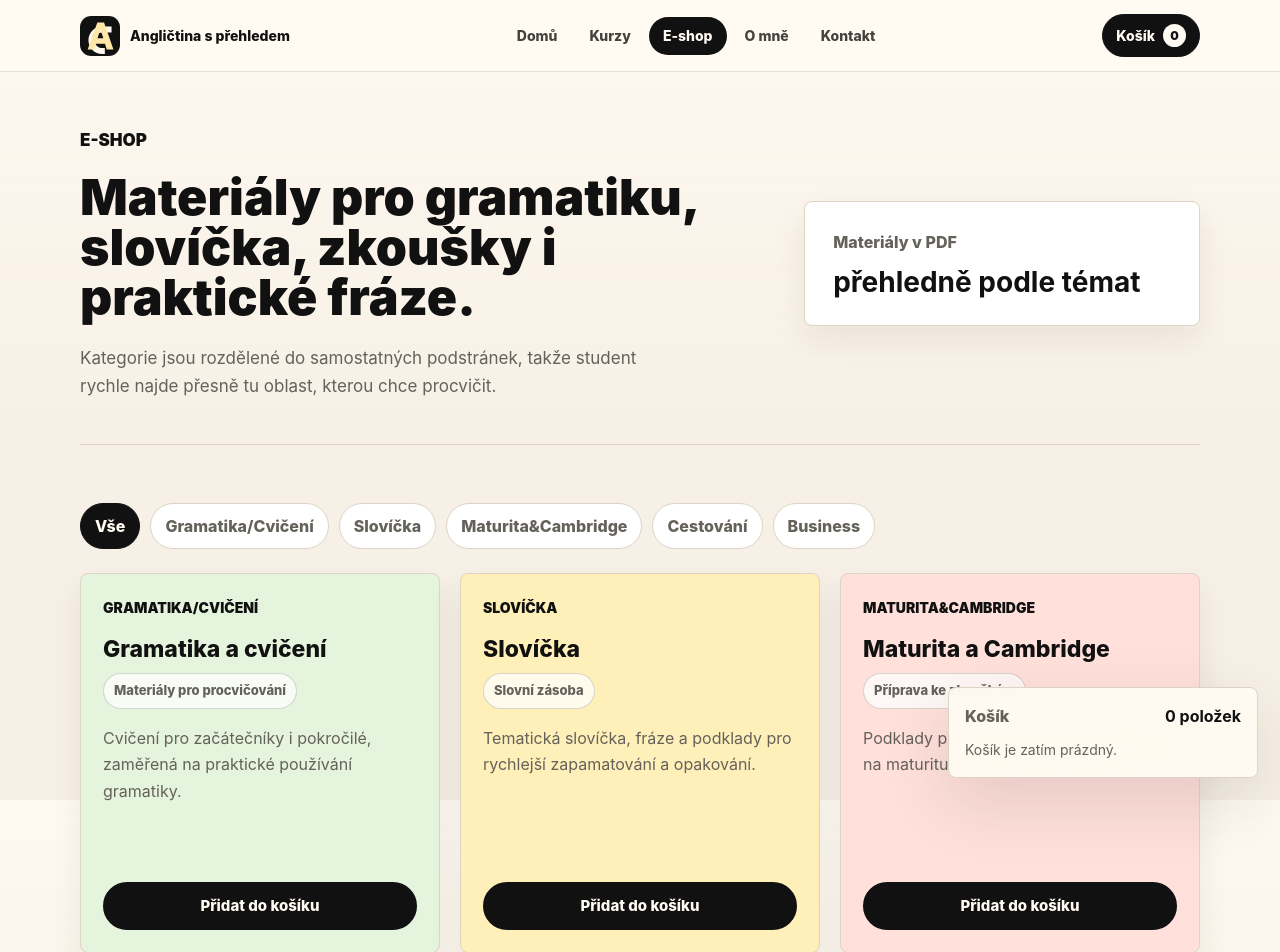
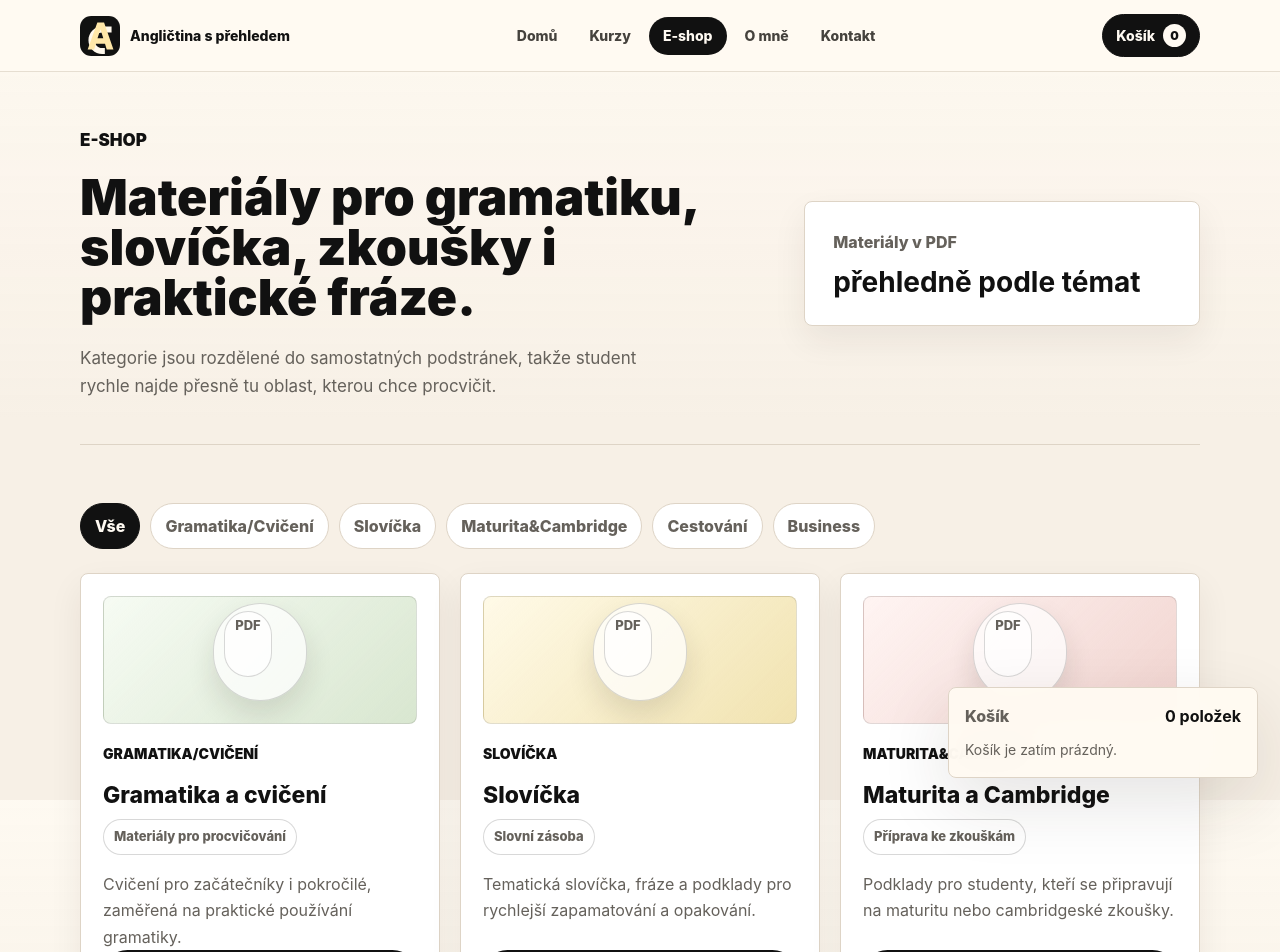
Before and after one commit to iiikillikiii-tech/Anglictina-web, a Next.js app: page /eshop in a window 1280 px wide. Shown: the top 952 px of the page. Built offline with nearby package versions, Linux system fonts and the light colour scheme.

Commit message:
Release v0.6.0 material card polish

```diff
--- a/package.json
+++ b/package.json
@@ -1,6 +1,6 @@
 {
   "name": "anglictina-web",
-  "version": "0.5.0",
+  "version": "0.6.0",
   "private": true,
   "scripts": {
     "dev": "next dev",
--- a/src/app/components/ProductGrid.tsx
+++ b/src/app/components/ProductGrid.tsx
@@ -30,6 +30,14 @@ export function ProductGrid({ activeCategorySlug }: { activeCategorySlug?: strin
       <div className="product-grid">
         {visibleProducts.map((product) => (
           <article key={product.slug} className={`product-card accent-${product.accent}`}>
+            <div className="product-preview" aria-hidden="true">
+              <span className="product-sheet">
+                <span className="product-sheet-kicker">PDF</span>
+                <span />
+                <span />
+                <span />
+              </span>
+            </div>
             <p className="card-eyebrow">{product.category}</p>
             <h3>{product.title}</h3>
             <span>{product.status}</span>
--- a/src/app/globals.css
+++ b/src/app/globals.css
@@ -658,28 +658,23 @@ p {
   padding: 22px;
 }
 
-.course-card:nth-child(5n + 1),
-.product-card:nth-child(5n + 1) {
+.course-card:nth-child(5n + 1) {
   background: var(--green);
 }
 
-.course-card:nth-child(5n + 2),
-.product-card:nth-child(5n + 2) {
+.course-card:nth-child(5n + 2) {
   background: var(--yellow);
 }
 
-.course-card:nth-child(5n + 3),
-.product-card:nth-child(5n + 3) {
+.course-card:nth-child(5n + 3) {
   background: var(--pink);
 }
 
-.course-card:nth-child(5n + 4),
-.product-card:nth-child(5n + 4) {
+.course-card:nth-child(5n + 4) {
   background: var(--blue);
 }
 
-.course-card:nth-child(5n + 5),
-.product-card:nth-child(5n + 5) {
+.course-card:nth-child(5n + 5) {
   background: var(--lavender);
 }
 
@@ -752,51 +747,121 @@ p {
 
 .category-card {
   display: grid;
-  gap: 12px;
-  min-height: 220px;
+  gap: 10px;
+  min-height: 250px;
   align-content: start;
-  padding: 18px;
+  padding: 14px;
+  overflow: hidden;
 }
 
 .resource-thumb {
-  display: block;
-  min-height: 96px;
+  position: relative;
+  display: grid;
+  min-height: 124px;
+  place-items: center;
+  overflow: hidden;
   border-radius: 8px;
+  border: 1px solid rgba(17, 17, 17, 0.12);
   background:
-    linear-gradient(135deg, rgba(255, 255, 255, 0.5), rgba(17, 17, 17, 0.08)),
+    radial-gradient(circle at 20% 16%, rgba(255, 255, 255, 0.72), transparent 34%),
     var(--green);
 }
 
 .category-card:nth-child(2) .resource-thumb {
   background:
-    linear-gradient(135deg, rgba(255, 255, 255, 0.5), rgba(17, 17, 17, 0.08)),
+    radial-gradient(circle at 20% 16%, rgba(255, 255, 255, 0.72), transparent 34%),
     var(--yellow);
 }
 
 .category-card:nth-child(3) .resource-thumb {
   background:
-    linear-gradient(135deg, rgba(255, 255, 255, 0.5), rgba(17, 17, 17, 0.08)),
+    radial-gradient(circle at 20% 16%, rgba(255, 255, 255, 0.72), transparent 34%),
     var(--pink);
 }
 
 .category-card:nth-child(4) .resource-thumb {
   background:
-    linear-gradient(135deg, rgba(255, 255, 255, 0.5), rgba(17, 17, 17, 0.08)),
+    radial-gradient(circle at 20% 16%, rgba(255, 255, 255, 0.72), transparent 34%),
     var(--blue);
 }
 
 .category-card:nth-child(5) .resource-thumb {
   background:
-    linear-gradient(135deg, rgba(255, 255, 255, 0.5), rgba(17, 17, 17, 0.08)),
+    radial-gradient(circle at 20% 16%, rgba(255, 255, 255, 0.72), transparent 34%),
     var(--lavender);
+}
+
+.resource-sheet {
+  position: relative;
+  display: grid;
+  width: 72%;
+  max-width: 120px;
+  min-height: 94px;
+  gap: 8px;
+  align-content: start;
+  border: 1px solid rgba(17, 17, 17, 0.15);
+  border-radius: 7px;
+  background: #fffdf8;
+  padding: 15px 14px;
+  box-shadow: 0 14px 28px rgba(45, 35, 24, 0.12);
+  transform: rotate(-3deg);
+}
+
+.resource-sheet::before {
+  content: "";
+  position: absolute;
+  top: 11px;
+  right: 11px;
+  width: 18px;
+  height: 18px;
+  border-radius: 50%;
+  background: var(--ink);
+}
+
+.resource-sheet span {
+  display: block;
+  height: 7px;
+  border-radius: 999px;
+  background: rgba(17, 17, 17, 0.12);
+}
+
+.resource-sheet span:first-child {
+  width: 52%;
+  background: var(--ink);
+}
+
+.resource-sheet span:nth-child(2) {
+  width: 82%;
+  margin-top: 13px;
+}
+
+.resource-sheet span:nth-child(3) {
+  width: 68%;
+}
+
+.resource-sheet span:nth-child(4) {
+  width: 90%;
+}
+
+.resource-tab {
+  position: absolute;
+  right: 10px;
+  bottom: 10px;
+  border: 1px solid rgba(17, 17, 17, 0.14);
+  border-radius: 999px;
+  background: rgba(255, 255, 255, 0.82);
+  padding: 6px 9px;
+  color: var(--ink);
+  font-size: 12px;
+  font-weight: 900;
 }
 
 .category-card strong {
   color: var(--ink);
-  font-size: 20px;
+  font-size: 18px;
 }
 
-.category-card span:not(.resource-thumb) {
+.category-card > span:not(.resource-thumb) {
   color: var(--muted);
   line-height: 1.55;
 }
@@ -846,6 +911,102 @@ p {
   color: var(--muted);
   font-size: 13px;
   font-weight: 850;
+}
+
+.product-card {
+  background: var(--paper-strong);
+}
+
+.product-preview {
+  display: grid;
+  min-height: 128px;
+  place-items: center;
+  margin-bottom: 18px;
+  overflow: hidden;
+  border: 1px solid rgba(17, 17, 17, 0.12);
+  border-radius: 8px;
+  background:
+    linear-gradient(135deg, rgba(255, 255, 255, 0.66), rgba(17, 17, 17, 0.06)),
+    var(--soft);
+}
+
+.product-card:nth-child(5n + 1) .product-preview {
+  background:
+    linear-gradient(135deg, rgba(255, 255, 255, 0.66), rgba(17, 17, 17, 0.06)),
+    var(--green);
+}
+
+.product-card:nth-child(5n + 2) .product-preview {
+  background:
+    linear-gradient(135deg, rgba(255, 255, 255, 0.66), rgba(17, 17, 17, 0.06)),
+    var(--yellow);
+}
+
+.product-card:nth-child(5n + 3) .product-preview {
+  background:
+    linear-gradient(135deg, rgba(255, 255, 255, 0.66), rgba(17, 17, 17, 0.06)),
+    var(--pink);
+}
+
+.product-card:nth-child(5n + 4) .product-preview {
+  background:
+    linear-gradient(135deg, rgba(255, 255, 255, 0.66), rgba(17, 17, 17, 0.06)),
+    var(--blue);
+}
+
+.product-card:nth-child(5n + 5) .product-preview {
+  background:
+    linear-gradient(135deg, rgba(255, 255, 255, 0.66), rgba(17, 17, 17, 0.06)),
+    var(--lavender);
+}
+
+.product-sheet {
+  display: grid;
+  width: min(150px, 74%);
+  min-height: 98px;
+  gap: 8px;
+  align-content: start;
+  border: 1px solid rgba(17, 17, 17, 0.16);
+  border-radius: 8px;
+  background: #fffdf8;
+  padding: 14px;
+  box-shadow: 0 14px 28px rgba(45, 35, 24, 0.12);
+}
+
+.product-sheet-kicker {
+  display: inline-flex;
+  width: fit-content;
+  margin: 0 0 6px;
+  border: 0;
+  border-radius: 999px;
+  background: var(--ink);
+  padding: 5px 8px;
+  color: #fffaf2;
+  font-size: 11px;
+  font-weight: 900;
+  line-height: 1;
+}
+
+.product-sheet > span:not(.product-sheet-kicker) {
+  display: block;
+  height: 7px;
+  margin: 0;
+  border: 0;
+  border-radius: 999px;
+  background: rgba(17, 17, 17, 0.12);
+  padding: 0;
+}
+
+.product-sheet > span:nth-child(2) {
+  width: 86%;
+}
+
+.product-sheet > span:nth-child(3) {
+  width: 68%;
+}
+
+.product-sheet > span:nth-child(4) {
+  width: 78%;
 }
 
 .review-section {
--- a/src/app/page.tsx
+++ b/src/app/page.tsx
@@ -132,9 +132,17 @@ export default function Home() {
           <h2>Populární kategorie v e-shopu.</h2>
         </div>
         <div className="category-card-grid">
-          {productCategories.map((category) => (
+          {productCategories.map((category, index) => (
             <Link className="category-card" href={`/eshop/${category.slug}`} key={category.slug}>
-              <span className="resource-thumb" />
+              <span className="resource-thumb" aria-hidden="true">
+                <span className="resource-sheet">
+                  <span />
+                  <span />
+                  <span />
+                  <span />
+                </span>
+                <span className="resource-tab">{String(index + 1).padStart(2, "0")}</span>
+              </span>
               <strong>{category.label}</strong>
               <span>{category.description}</span>
               <em>Zobrazit</em>
```
Also changed, not shown: 2 other files (tests, documents, lock files or other folders).
